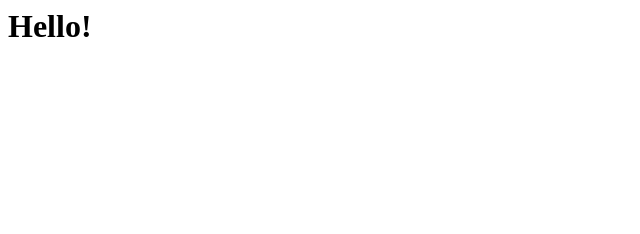
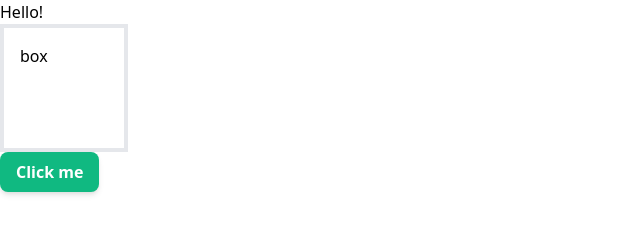
Before and after one commit to zaidrashid/tailwind-playground, a website: page index.html in a window 1280 px wide. Shown: the whole page, without its empty margins (0-640 px from the left). Drawn offline with nearby package versions, Linux system fonts and the light colour scheme; files that its build step writes are made by us from their sources.

Commit message:
adding tailwind configurations

```diff
--- a/index.html
+++ b/index.html
@@ -1,10 +1,19 @@
 <html>
+
 <head>
+  <meta charset="UTF-8" />
+  <meta name="viewport" content="width=device-width, initial-scale=1.0" />
+  <link href="/tailwind.css" rel="stylesheet">
+</head>
 
-    </head>
 <body>
   <h1>
     Hello!
   </h1>
+  <div class="box-border h-32 w-32 p-4 border-4">box</div>
+  <button class="py-2 px-4 bg-green-500 text-white font-semibold rounded-lg shadow-md hover:bg-green-700 focus:outline-none focus:ring-2 focus:ring-green-400 focus:ring-opacity-75">
+    Click me
+  </button>
 </body>
+
 </html>
--- a/package.json
+++ b/package.json
@@ -4,11 +4,12 @@
   "description": "",
   "main": "index.js",
   "scripts": {
-    "test": "echo \"Error: no test specified\" && exit 1"
+    "tailwind": "npx tailwindcss-cli@latest build ./tailwind-init.css -o ./tailwind.css"
   },
   "author": "Zaid Rashid",
   "license": "ISC",
   "dependencies": {
+    "@tailwindcss/forms": "^0.2.1",
     "tailwindcss": "^2.0.3"
   }
 }
--- /dev/null
+++ b/tailwind-init.css
@@ -0,0 +1,4 @@
+@tailwind base;
+@tailwind components;
+@tailwind utilities;
+@tailwind forms;
--- /dev/null
+++ b/tailwind.config.js
@@ -0,0 +1,11 @@
+module.exports = {
+  purge: [],
+  darkMode: false, // or 'media' or 'class'
+  theme: {
+    extend: {},
+  },
+  variants: {
+    extend: {},
+  },
+  plugins: [],
+}
```
Also changed, not shown: 2 other files. Lines whose indentation alone changed are shown as unchanged.
